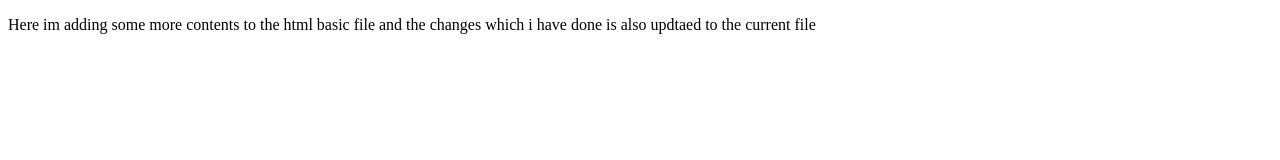
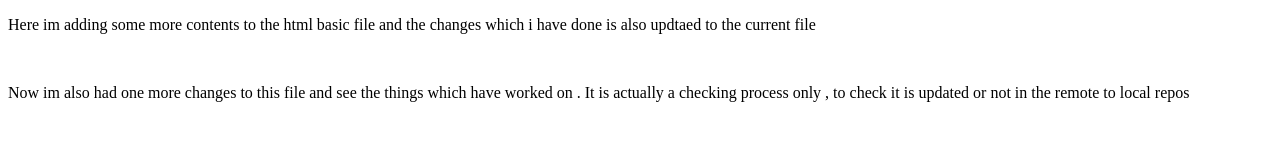
Before and after one commit to Preethi-m-07/HtmlBasic, a plain HTML site: page note.html in a window 1280 px wide. Drawn offline with Linux system fonts and the light colour scheme.

Commit message:
updated again

```diff
--- a/note.html
+++ b/note.html
@@ -3,7 +3,7 @@
 <head>
 </head>
 <body>
- <p>Here im adding some more contents to the html basic file and the changes which i have done is also updtaed to the current file</p>
-
+ <p>Here im adding some more contents to the html basic file and the changes which i have done is also updtaed to the current file</p> <br>
+ <p>Now im also had one  more changes to this file and see the things which have worked on . It is actually a checking process only , to check it is updated or not in the remote to local repos</p>
 </body>
 </html>
```
